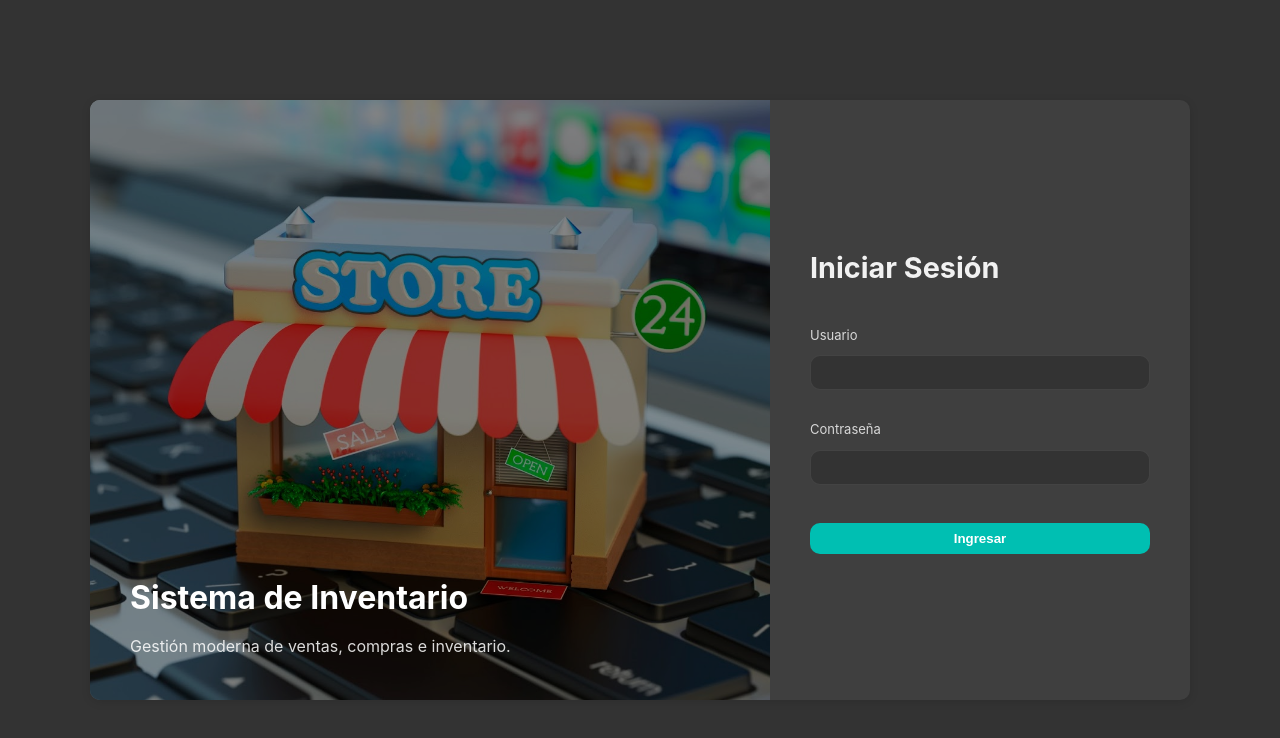
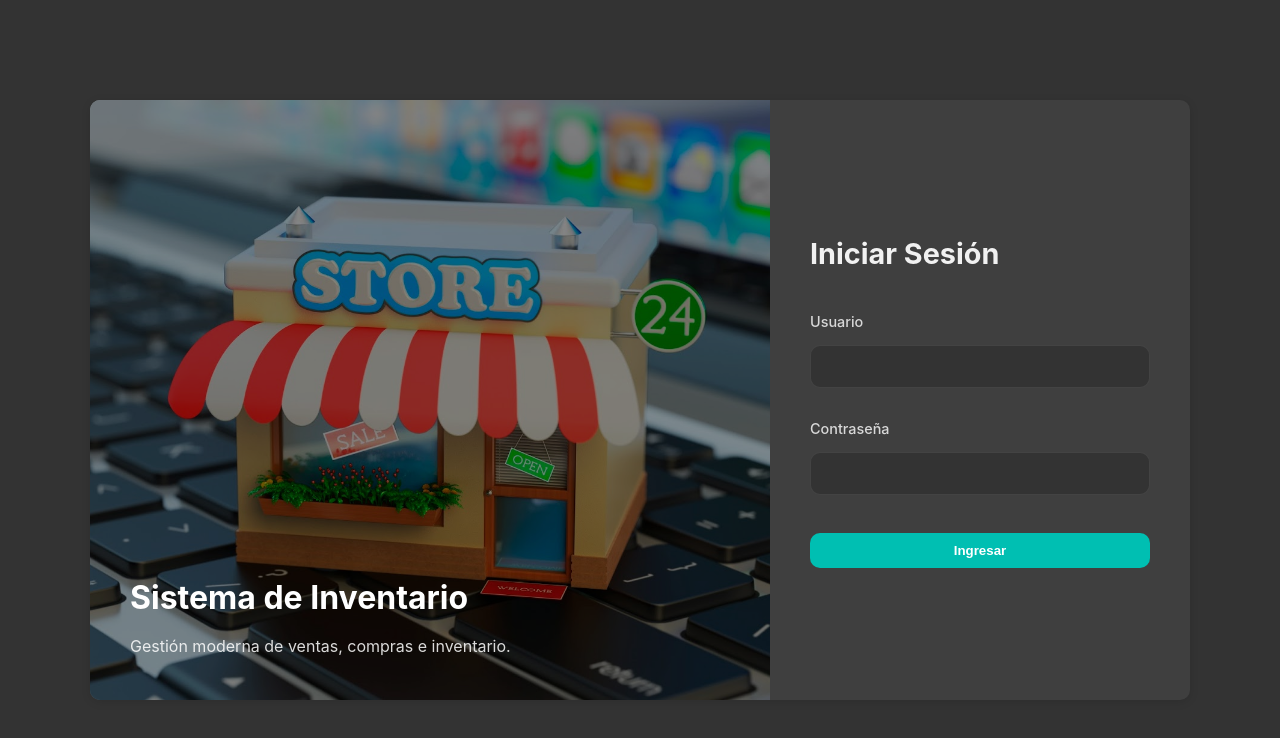
Before and after one commit to stan-2021131/BD1_Project2, a React (Vite) app in the folder Frontend/: page / in a window 1280 px wide. Shown: the top 738 px of the page. Built offline with nearby package versions, Linux system fonts and the light colour scheme.

Commit message:
Cambios en los css para los formularios y la página de reportes

```diff
--- a/Frontend/src/components/Forms/style.css
+++ b/Frontend/src/components/Forms/style.css
@@ -1,137 +1,290 @@
 /* ============================= */
 /* 🔹 CONTENEDOR FORM */
 /* ============================= */
+
 .form-container {
-    background: var(--color-surface);
-    padding: 20px;
-    border-radius: var(--radius);
-    box-shadow: var(--shadow);
+
+    background:
+        var(--color-surface);
+
+    padding: 24px;
+
+    border-radius:
+        var(--radius);
+
+    box-shadow:
+        var(--shadow);
 
     display: flex;
+
     flex-direction: column;
-    gap: 16px;
+
+    gap: 20px;
+
+    width: 100%;
 }
 
 /* ============================= */
 /* 🔹 TITULO */
 /* ============================= */
+
 .form-title {
-    font-size: 18px;
-    font-weight: 600;
+
+    font-size: 1.2rem;
+
+    font-weight: 700;
+
+    color:
+        var(--color-text);
+
+    margin: 0;
 }
 
 /* ============================= */
-/* 🔹 GRUPO DE INPUT */
+/* 🔹 GRUPO INPUT */
 /* ============================= */
+
 .form-group {
+
     display: flex;
+
     flex-direction: column;
-    gap: 4px;
+
+    gap: 6px;
+
+    width: 100%;
 }
 
 /* ============================= */
 /* 🔹 LABEL */
 /* ============================= */
+
 .form-label {
-    font-size: 13px;
-    color: var(--color-text-muted);
+
+    font-size: 0.9rem;
+
+    color:
+        var(--color-text-muted);
+
+    font-weight: 500;
 }
 
 /* ============================= */
-/* 🔹 INPUT / SELECT */
+/* 🔹 INPUTS */
 /* ============================= */
+
 .form-input,
 .form-select {
-    padding: 8px 10px;
-    border-radius: var(--radius);
-    border: 1px solid var(--color-border);
-    background: var(--color-bg);
-    color: var(--color-text);
 
-    transition: var(--transition);
+    width: 100%;
+
+    padding:
+        12px 14px;
+
+    border-radius:
+        var(--radius);
+
+    border:
+        1px solid var(--color-border);
+
+    background:
+        var(--color-bg);
+
+    color:
+        var(--color-text);
+
+    transition:
+        var(--transition);
+
+    font-size: 0.95rem;
 }
 
 .form-input:focus,
 .form-select:focus {
-    border-color: var(--color-primary);
+
+    border-color:
+        var(--color-primary);
+}
+
+/* ERROR */
+
+.form-input-error {
+
+    border-color:
+        var(--color-danger);
 }
 
 /* ============================= */
 /* 🔹 BOTONES */
 /* ============================= */
+
 .form-actions {
+
     display: flex;
-    gap: 10px;
+
+    gap: 12px;
+
     justify-content: flex-end;
+
+    flex-wrap: wrap;
 }
 
 .form-btn {
-    padding: 8px 14px;
-    border-radius: var(--radius);
+
+    padding:
+        10px 16px;
+
+    border-radius:
+        var(--radius);
+
     border: none;
+
     cursor: pointer;
-    background: var(--color-primary);
+
+    background:
+        var(--color-primary);
+
     color: white;
-    transition: var(--transition);
+
+    font-weight: 600;
+
+    transition:
+        var(--transition);
+
+    min-width: 120px;
 }
 
 .form-btn:hover {
-    background: var(--color-primary-hover);
+
+    background:
+        var(--color-primary-hover);
 }
 
 .form-btn.cancel {
-    background: transparent;
-    border: 1px solid var(--color-border);
-    color: var(--color-text);
+
+    background:
+        transparent;
+
+    border:
+        1px solid var(--color-border);
+
+    color:
+        var(--color-text);
 }
 
 .form-btn.cancel:hover {
-    background: rgba(255, 255, 255, 0.05);
+
+    background:
+        rgba(255,255,255,0.04);
 }
 
 /* ============================= */
-/* 🔹 BLOQUE CARRITO */
+/* 🔹 CARRITO */
 /* ============================= */
+
 .form-cart {
-    margin-top: 10px;
-    border-top: 1px solid var(--color-border);
-    padding-top: 10px;
+
+    margin-top: 12px;
+
+    border-top:
+        1px solid var(--color-border);
+
+    padding-top: 12px;
 }
-
 
 /* ============================= */
 /* 🔹 FORM DIVIDIDO */
 /* ============================= */
+
 .form-split {
+
     display: flex;
-    gap: 20px;
+
+    gap: 24px;
+
     align-items: flex-start;
+
+    width: 100%;
 }
 
-/* IZQUIERDA (inputs) */
+/* IZQUIERDA */
+
 .form-left {
+
     flex: 1;
+
     display: flex;
+
     flex-direction: column;
-    gap: 12px;
+
+    gap: 14px;
+
+    min-width: 0;
 }
 
-/* DERECHA (carrito) */
+/* DERECHA */
+
 .form-right {
+
     flex: 1.5;
-    /* 🔥 carrito más ancho */
-    min-width: 300px;
+
+    min-width: 320px;
+
+    width: 100%;
 }
 
 /* ============================= */
 /* 🔹 RESPONSIVE */
 /* ============================= */
+
 @media (max-width: 900px) {
+
+    .form-container {
+
+        padding: 18px;
+    }
+
     .form-split {
+
         flex-direction: column;
     }
 
+    .form-left,
     .form-right {
+
+        width: 100%;
+
+        min-width: 100%;
+    }
+
+    .form-actions {
+
+        flex-direction: column;
+    }
+
+    .form-btn {
+
         width: 100%;
     }
 }
+
+/* MOBILE PEQUEÑO */
+
+@media (max-width: 600px) {
+
+    .form-container {
+
+        padding: 14px;
+    }
+
+    .form-input,
+    .form-select {
+
+        font-size: 16px;
+    }
+
+    .form-title {
+
+        font-size: 1.05rem;
+    }
+}
--- a/Frontend/src/pages/Reporte/style.css
+++ b/Frontend/src/pages/Reporte/style.css
@@ -5,12 +5,15 @@
 }
 
 .reportes-grid {
+
     display: grid;
 
     grid-template-columns:
-        repeat(auto-fit, minmax(500px, 1fr));
+        repeat(auto-fit, minmax(320px, 1fr));
 
     gap: 1.5rem;
+
+    width: 100%;
 }
 
 .kpi-grid {
```
